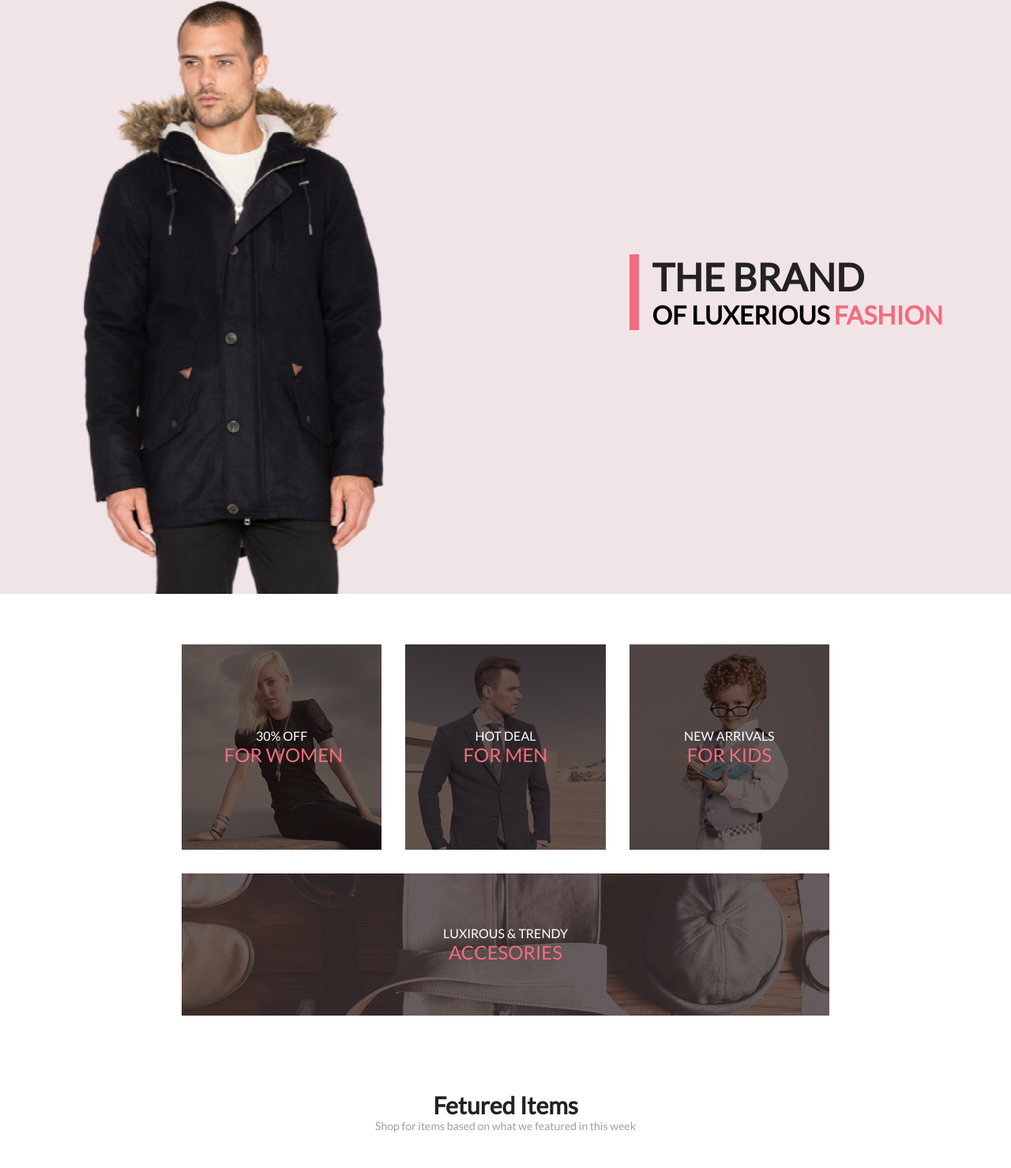
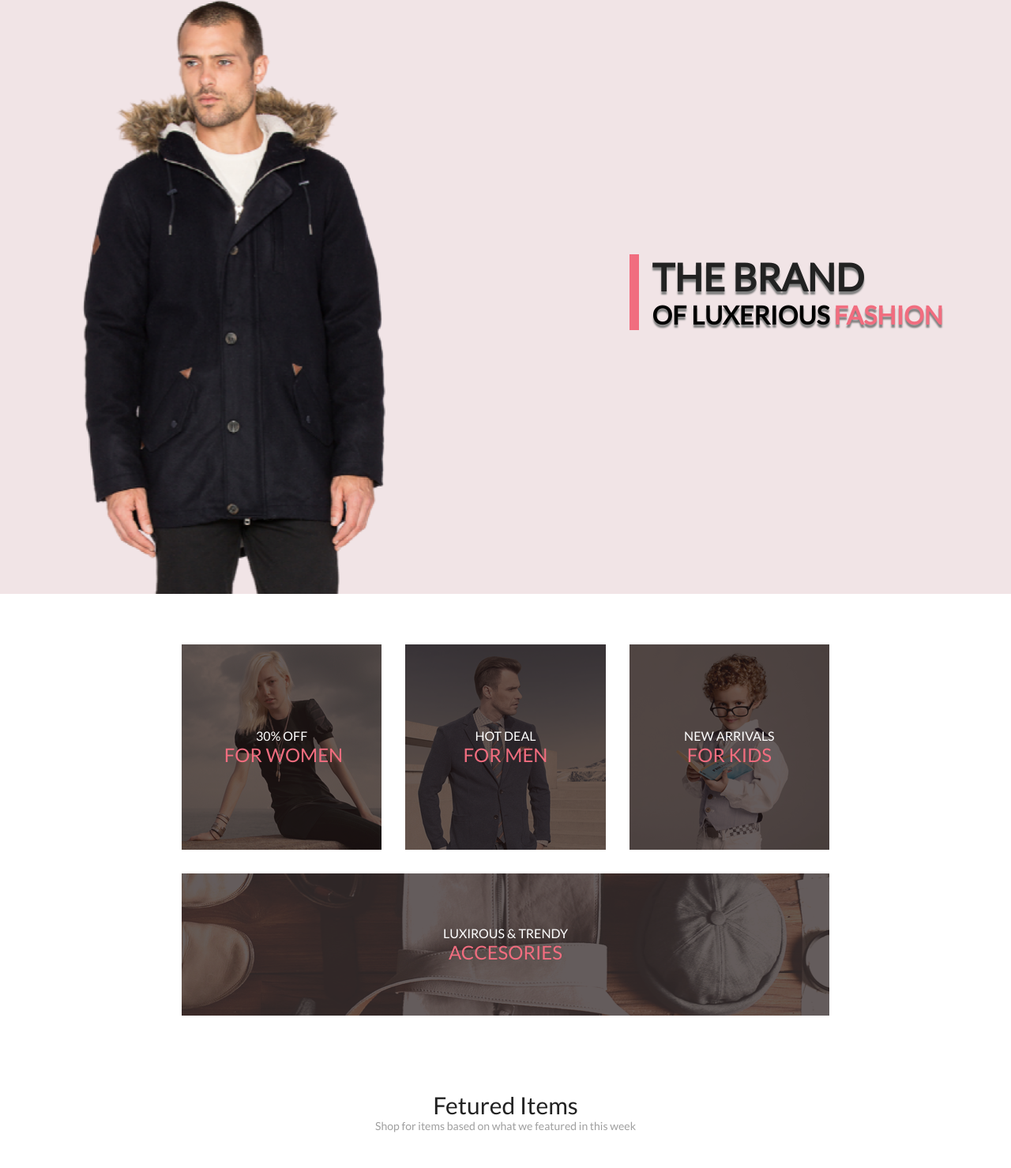
Before and after one commit to Seetka/Front-end-by-GB, a plain HTML site: page index.html in a window 1280 px wide. Shown: the part 89-1568 px from the top of the page at 79% size. Drawn offline with Linux system fonts and the light colour scheme.

Commit message:
Исправление2 к д/з 3 урока "Профессиональная верстка"

```diff
--- a/style.css
+++ b/style.css
@@ -69,6 +69,7 @@ p {
     padding-left: 16px;
     padding-right: 16px;
     border-left: 12px solid #F16D7F;
+    text-shadow: 0 4px 2px grey;
 }
 
 .top_text_logo h1 {
@@ -172,6 +173,7 @@ p {
 .h2_topcatalog {
     font-size: 30px;
     line-height: 36px;
+    font-weight: normal;
     color: #222222;
 }
 
```
